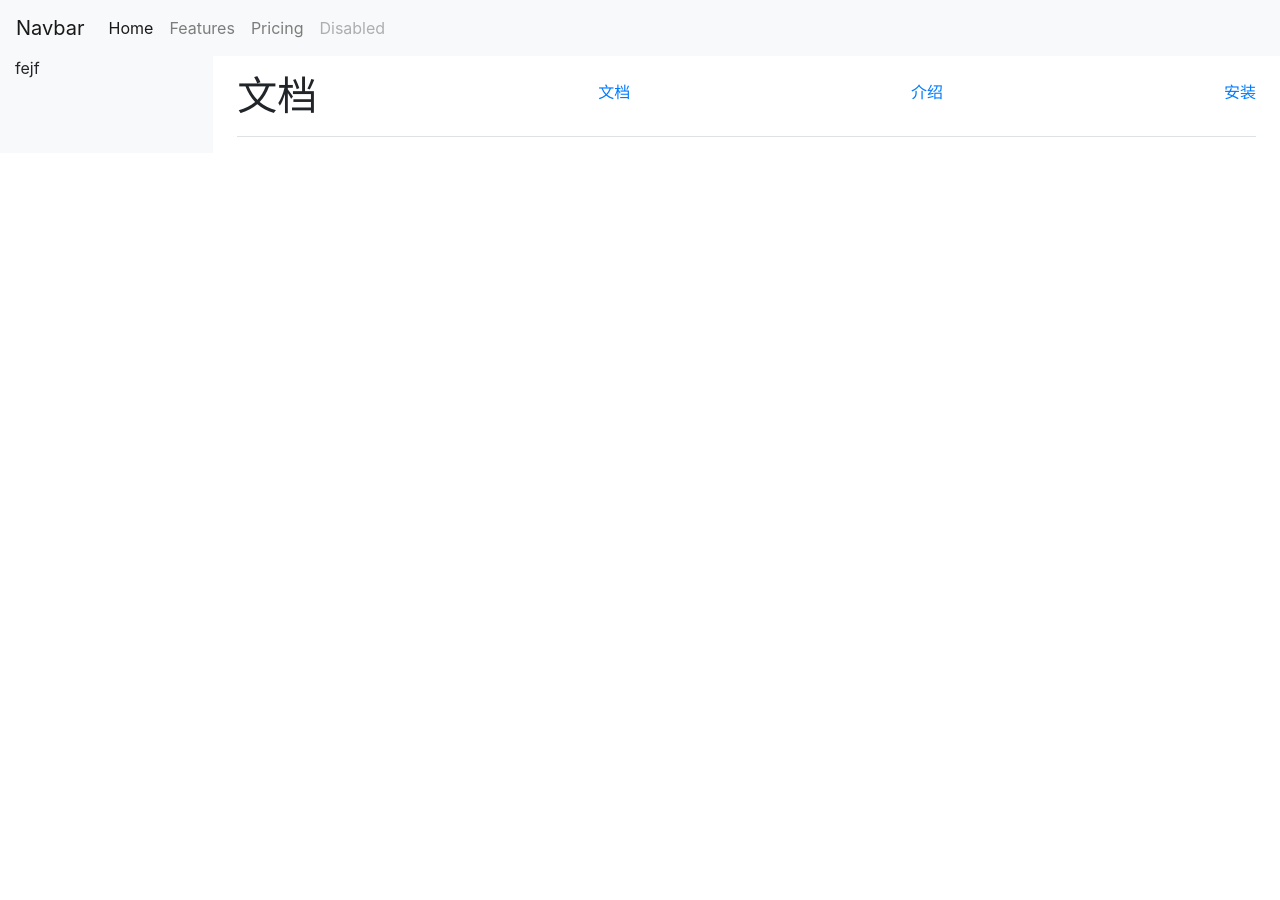
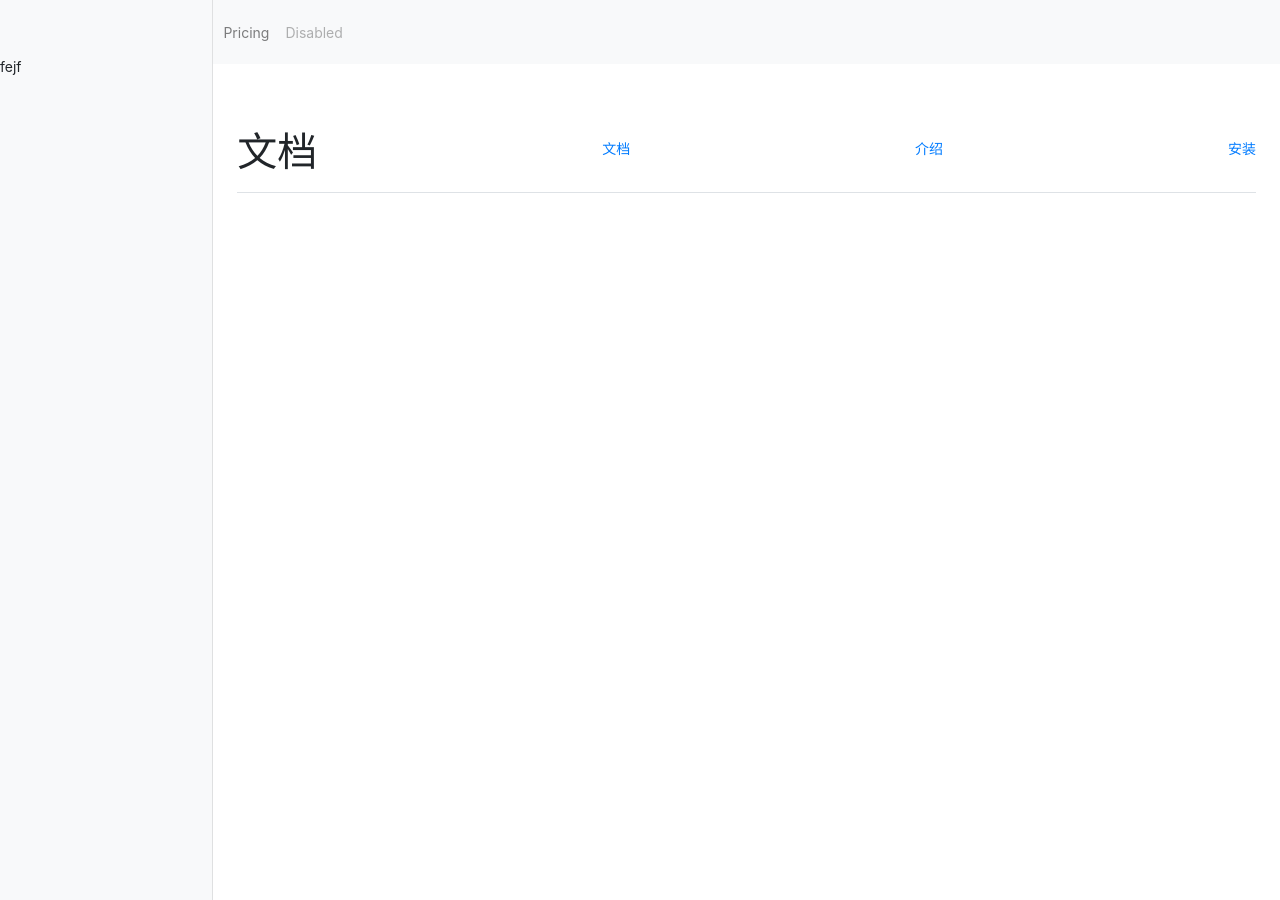
Before and after one commit to fireloong/cms, a Jekyll site: the page built from doc/1.0/index.md, in a window 1280 px wide. Built offline with Jekyll 4.4.1, drawn with Linux system fonts in a browser that asks for light colours.

Commit message:
update doc

```diff
--- a/_layouts/doc.html
+++ b/_layouts/doc.html
@@ -7,6 +7,7 @@
 {%- seo -%}
 <link rel="shortcut icon" href="{{ "/favicon.ico" | relative_url }}">
 <link rel="stylesheet" href="https://cdn.jsdelivr.net/npm/bootstrap@4.4.1/dist/css/bootstrap.min.css">
+<link rel="stylesheet" href="{{ "/assets/css/dashboard.css" | relative_url }}">
 {% feed_meta %}
 </head>
 <body>
--- /dev/null
+++ b/assets/css/dashboard.css
@@ -0,0 +1,106 @@
+body {
+  font-size: .875rem;
+}
+
+.feather {
+  width: 16px;
+  height: 16px;
+  vertical-align: text-bottom;
+}
+
+/*
+ * Sidebar
+ */
+
+.sidebar {
+  position: fixed;
+  top: 0;
+  bottom: 0;
+  left: 0;
+  z-index: 100; /* Behind the navbar */
+  padding: 48px 0 0; /* Height of navbar */
+  box-shadow: inset -1px 0 0 rgba(0, 0, 0, .1);
+}
+
+.sidebar-sticky {
+  position: relative;
+  top: 0;
+  height: calc(100vh - 48px);
+  padding-top: .5rem;
+  overflow-x: hidden;
+  overflow-y: auto; /* Scrollable contents if viewport is shorter than content. */
+}
+
+@supports ((position: -webkit-sticky) or (position: sticky)) {
+  .sidebar-sticky {
+    position: -webkit-sticky;
+    position: sticky;
+  }
+}
+
+.sidebar .nav-link {
+  font-weight: 500;
+  color: #333;
+}
+
+.sidebar .nav-link .feather {
+  margin-right: 4px;
+  color: #999;
+}
+
+.sidebar .nav-link.active {
+  color: #007bff;
+}
+
+.sidebar .nav-link:hover .feather,
+.sidebar .nav-link.active .feather {
+  color: inherit;
+}
+
+.sidebar-heading {
+  font-size: .75rem;
+  text-transform: uppercase;
+}
+
+/*
+ * Content
+ */
+
+[role="main"] {
+  padding-top: 133px; /* Space for fixed navbar */
+}
+
+@media (min-width: 768px) {
+  [role="main"] {
+    padding-top: 48px; /* Space for fixed navbar */
+  }
+}
+
+/*
+ * Navbar
+ */
+
+.navbar-brand {
+  padding-top: .75rem;
+  padding-bottom: .75rem;
+  font-size: 1rem;
+  background-color: rgba(0, 0, 0, .25);
+  box-shadow: inset -1px 0 0 rgba(0, 0, 0, .25);
+}
+
+.navbar .form-control {
+  padding: .75rem 1rem;
+  border-width: 0;
+  border-radius: 0;
+}
+
+.form-control-dark {
+  color: #fff;
+  background-color: rgba(255, 255, 255, .1);
+  border-color: rgba(255, 255, 255, .1);
+}
+
+.form-control-dark:focus {
+  border-color: transparent;
+  box-shadow: 0 0 0 3px rgba(255, 255, 255, .25);
+}
```
